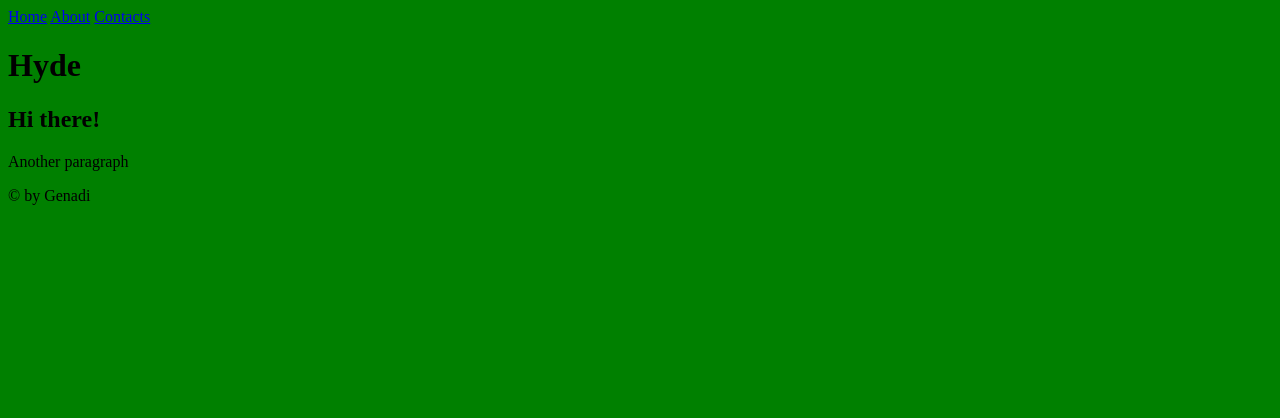
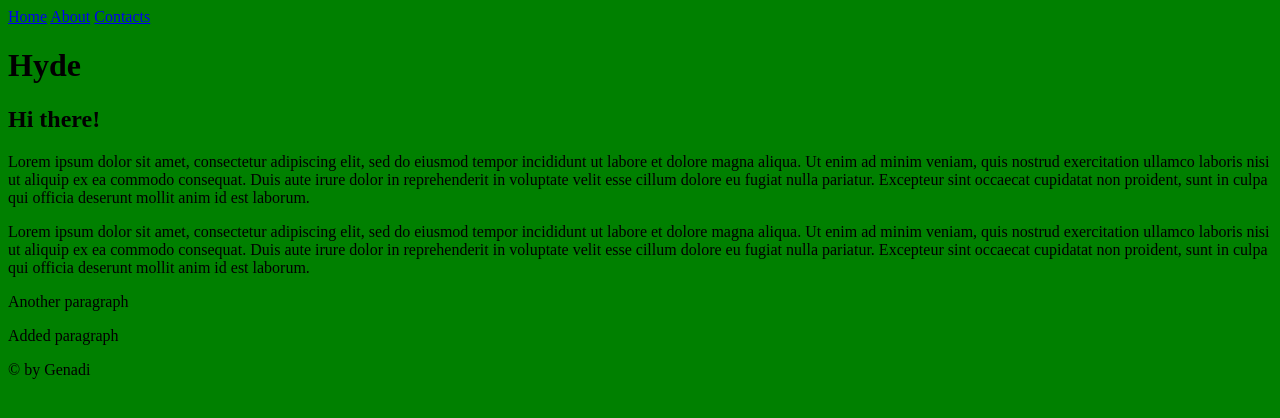
Before and after one commit to genadi60/Hyde, a Jekyll site: the page built from index.md, in a window 1280 px wide. Shown: the top 418 px of the page. Built offline with Jekyll 4.4.1, drawn with Linux system fonts in a browser that asks for light colours.

```diff
--- a/_config.yml
+++ b/_config.yml
@@ -22,6 +22,7 @@ description: This is scary, but awesome!
   # line in _config.yml. It will appear in your document head meta (for
   # Google search results) and in your feed.xml site description.
 destination: docs
+exclude: _assets
 # baseurl: "/Hyde" # the subpath of your site, e.g. /blog
 baseurl: ""
 url: "https://genadi60.github.io/Hyde" # the base hostname & protocol for your site, e.g. http://example.com
--- a/docs/feed.xml
+++ b/docs/feed.xml
@@ -1,4 +1,4 @@
-<?xml version="1.0" encoding="utf-8"?><feed xmlns="http://www.w3.org/2005/Atom" ><generator uri="https://jekyllrb.com/" version="3.8.5">Jekyll</generator><link href="http://localhost:4000/feed.xml" rel="self" type="application/atom+xml" /><link href="http://localhost:4000/" rel="alternate" type="text/html" /><updated>2019-06-03T00:47:01+03:00</updated><id>http://localhost:4000/feed.xml</id><title type="html">Hyde</title><subtitle>This is scary, but awesome!</subtitle><entry><title type="html">Welcome to Jekyll!</title><link href="http://localhost:4000/jekyll/update/2019/05/29/welcome-to-jekyll.html" rel="alternate" type="text/html" title="Welcome to Jekyll!" /><published>2019-05-29T20:23:37+03:00</published><updated>2019-05-29T20:23:37+03:00</updated><id>http://localhost:4000/jekyll/update/2019/05/29/welcome-to-jekyll</id><content type="html" xml:base="http://localhost:4000/jekyll/update/2019/05/29/welcome-to-jekyll.html">&lt;p&gt;You’ll find this post in your &lt;code class=&quot;highlighter-rouge&quot;&gt;_posts&lt;/code&gt; directory. Go ahead and edit it and re-build the site to see your changes. You can rebuild the site in many different ways, but the most common way is to run &lt;code class=&quot;highlighter-rouge&quot;&gt;jekyll serve&lt;/code&gt;, which launches a web server and auto-regenerates your site when a file is updated.&lt;/p&gt;
+<?xml version="1.0" encoding="utf-8"?><feed xmlns="http://www.w3.org/2005/Atom" ><generator uri="https://jekyllrb.com/" version="3.8.5">Jekyll</generator><link href="http://localhost:4000/feed.xml" rel="self" type="application/atom+xml" /><link href="http://localhost:4000/" rel="alternate" type="text/html" /><updated>2019-06-04T06:16:10+03:00</updated><id>http://localhost:4000/feed.xml</id><title type="html">Hyde</title><subtitle>This is scary, but awesome!</subtitle><entry><title type="html">Welcome to Jekyll!</title><link href="http://localhost:4000/jekyll/update/2019/05/29/welcome-to-jekyll.html" rel="alternate" type="text/html" title="Welcome to Jekyll!" /><published>2019-05-29T20:23:37+03:00</published><updated>2019-05-29T20:23:37+03:00</updated><id>http://localhost:4000/jekyll/update/2019/05/29/welcome-to-jekyll</id><content type="html" xml:base="http://localhost:4000/jekyll/update/2019/05/29/welcome-to-jekyll.html">&lt;p&gt;You’ll find this post in your &lt;code class=&quot;highlighter-rouge&quot;&gt;_posts&lt;/code&gt; directory. Go ahead and edit it and re-build the site to see your changes. You can rebuild the site in many different ways, but the most common way is to run &lt;code class=&quot;highlighter-rouge&quot;&gt;jekyll serve&lt;/code&gt;, which launches a web server and auto-regenerates your site when a file is updated.&lt;/p&gt;
 
 &lt;p&gt;To add new posts, simply add a file in the &lt;code class=&quot;highlighter-rouge&quot;&gt;_posts&lt;/code&gt; directory that follows the convention &lt;code class=&quot;highlighter-rouge&quot;&gt;YYYY-MM-DD-name-of-post.ext&lt;/code&gt; and includes the necessary front matter. Take a look at the source for this post to get an idea about how it works.&lt;/p&gt;
 
--- a/docs/gulpfile.js
+++ b/docs/gulpfile.js
@@ -7,7 +7,7 @@ let gulp = require('gulp'),
 gulp.task('css', function () {
     return gulp.src('_assets/css/**/*.css')
         .pipe(autoprefixer())
-        .pipe(gulp.dest('docs/css/'))
+        .pipe(gulp.dest('./docs/css/'))
         .pipe(browserSync.stream({match: '**/*.css'}));
 });
 
--- a/gulpfile.js
+++ b/gulpfile.js
@@ -7,7 +7,7 @@ let gulp = require('gulp'),
 gulp.task('css', function () {
     return gulp.src('_assets/css/**/*.css')
         .pipe(autoprefixer())
-        .pipe(gulp.dest('docs/css/'))
+        .pipe(gulp.dest('./docs/css/'))
         .pipe(browserSync.stream({match: '**/*.css'}));
 });
 
--- a/index.md
+++ b/index.md
@@ -8,4 +8,22 @@ title: Hyde
 <p>
     <h2>Hi there!</h2>
 </p>
+Lorem ipsum dolor sit amet, consectetur adipiscing elit,
+sed do eiusmod tempor incididunt ut labore et dolore
+magna aliqua. Ut enim ad minim veniam, quis nostrud
+exercitation ullamco laboris nisi ut aliquip ex ea
+commodo consequat. Duis aute irure dolor in reprehenderit
+in voluptate velit esse cillum dolore eu fugiat nulla pariatur.
+Excepteur sint occaecat cupidatat non proident, sunt in
+culpa qui officia deserunt mollit anim id est laborum.
+
+Lorem ipsum dolor sit amet, consectetur adipiscing elit,
+sed do eiusmod tempor incididunt ut labore et dolore
+magna aliqua. Ut enim ad minim veniam, quis nostrud
+exercitation ullamco laboris nisi ut aliquip ex ea
+commodo consequat. Duis aute irure dolor in reprehenderit
+in voluptate velit esse cillum dolore eu fugiat nulla pariatur.
+Excepteur sint occaecat cupidatat non proident, sunt in
+culpa qui officia deserunt mollit anim id est laborum.
 <p>Another paragraph</p>
+<p>Added paragraph</p>
```
Also changed, not shown: _assets/css/styles.css (+105 -1 lines), docs/Gemfile (added, +29 -0 lines), docs/css/styles.css (added, +131 -0 lines), docs/index.html (+18 -0 lines), docs/Gemfile.lock (added).
